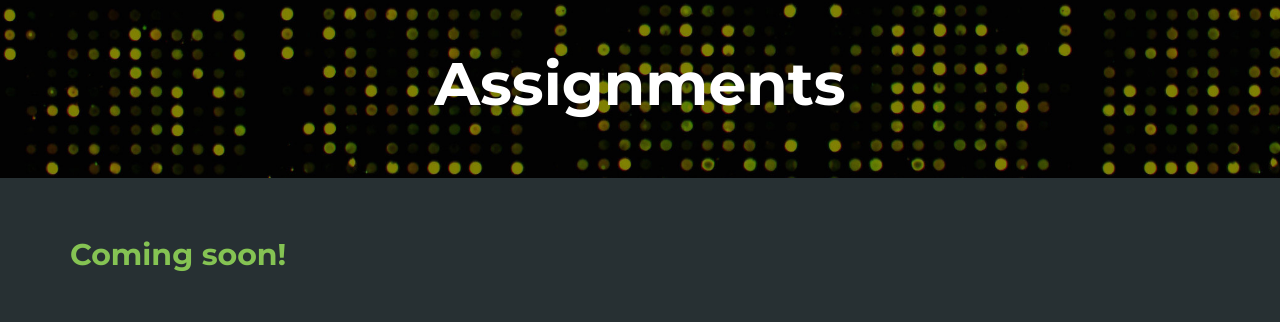
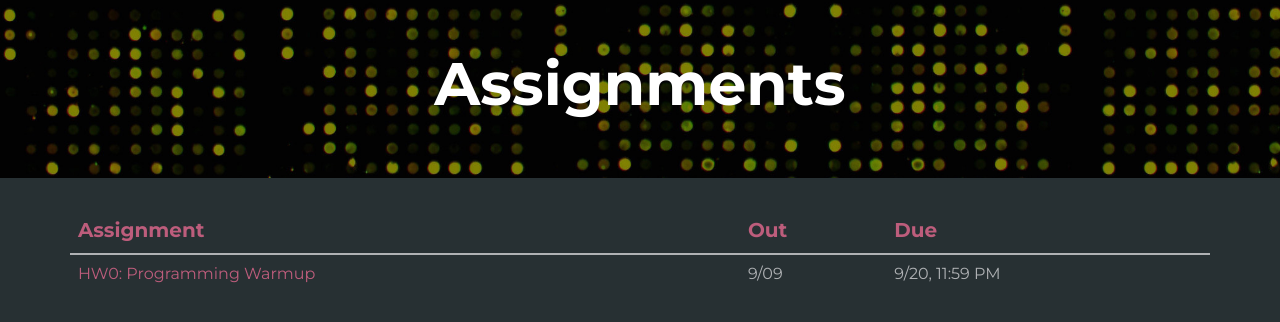
Before and after one commit to tddevlin/CS181-Web, a plain HTML site: page assignments.html in a window 1280 px wide. Shown: the part 72-394 px from the top of the page. Drawn offline with nearby package versions, Linux system fonts and the light colour scheme.

Commit message:
Upload hw0, lecture 1 slides.

```diff
--- a/assignments.html
+++ b/assignments.html
@@ -50,7 +50,12 @@
 </div>
 
 <div class="container">
-  <h2>Coming soon!</h2>
+<table class="table">
+<thead><tr><th>Assignment</th><th>Out</th><th>Due</th></tr></thead><tbody>
+
+  <tr><td><a href="assignments/proj0.pdf">HW0: Programming Warmup</a></td><td>9/09</td><td>9/20, 11:59 PM</td></tr>
+
+</tbody></table>
 </div>
 
 <footer></footer>
```
Also changed, not shown: lectures.html (+1 -0 lines), resources.html (+1 -0 lines), 3 other files.
